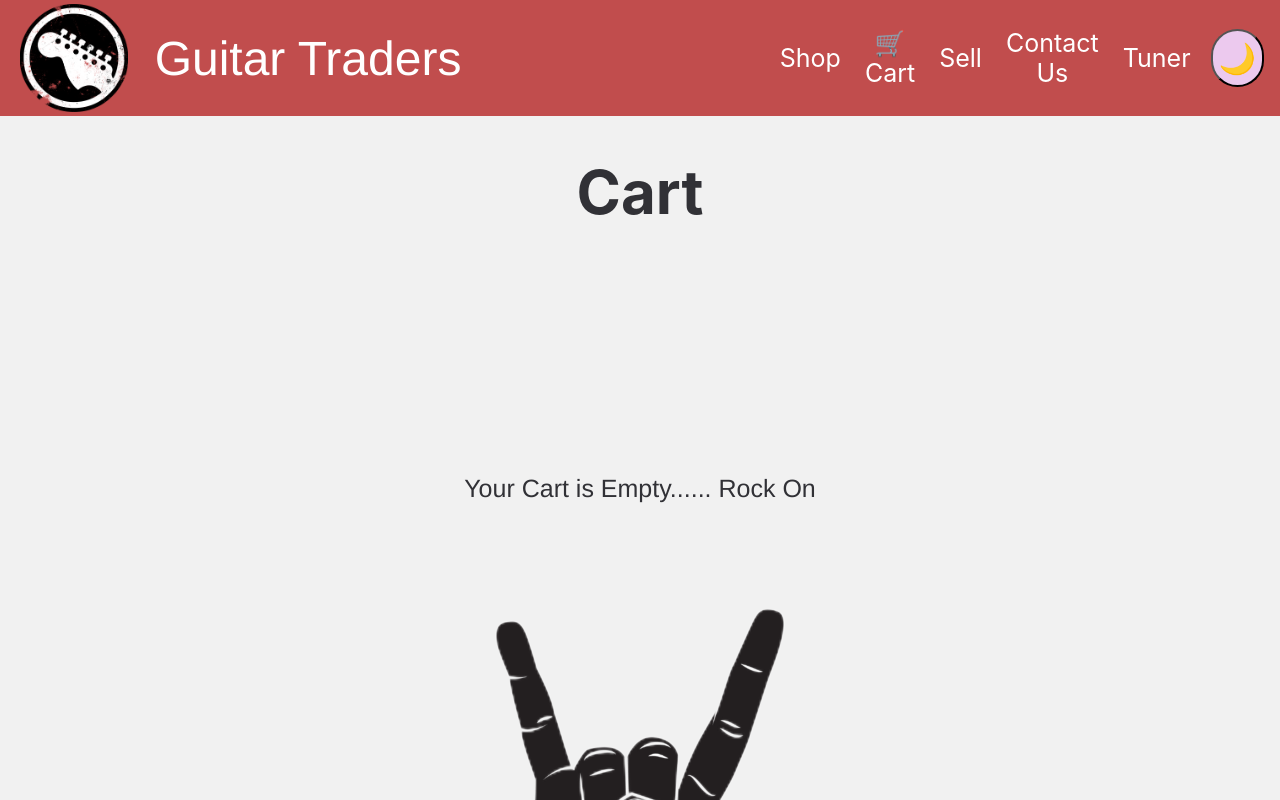
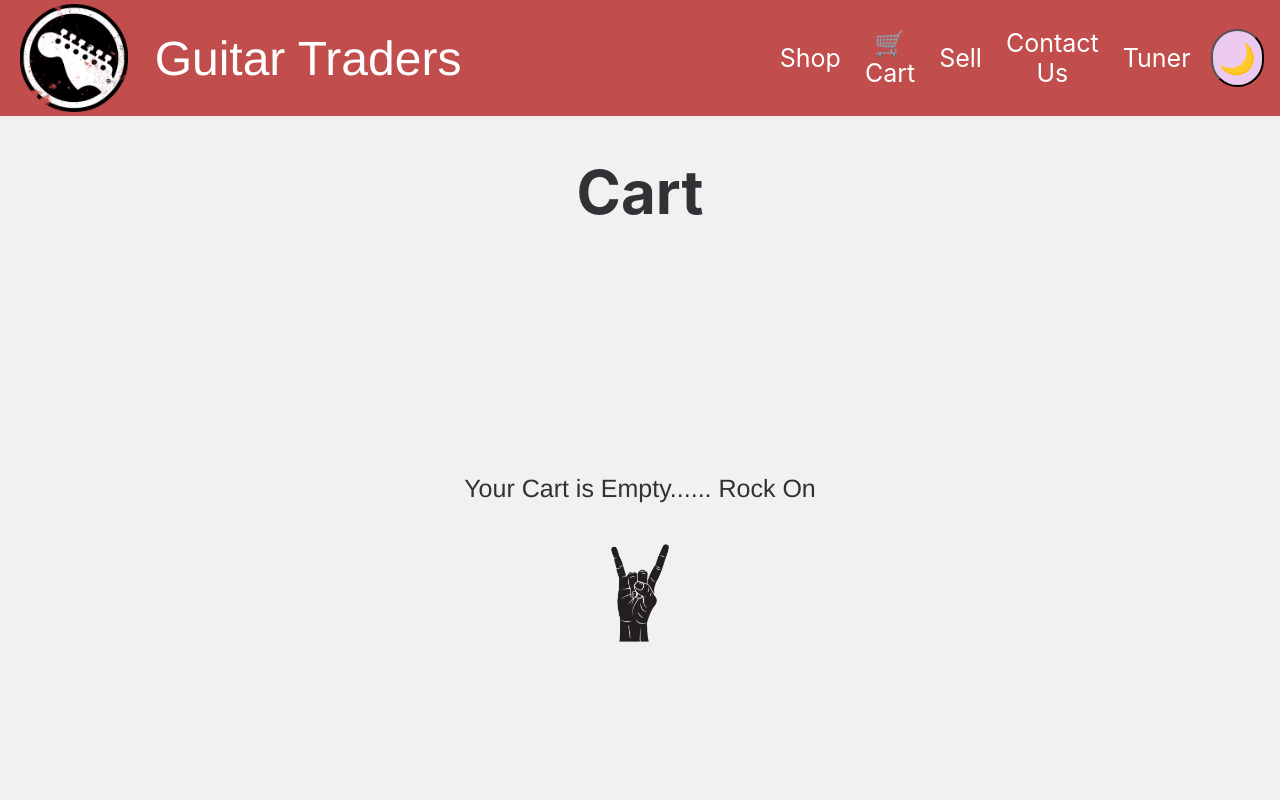
Before and after one commit to riverferguson/phase-2-project, a React (Create React App) app in the folder phase-2-project/: page /guitars/cart in a window 1280 px wide. Shown: the top 800 px of the page. Built offline with nearby package versions, Linux system fonts and the light colour scheme; data requests are answered from the project's data file.

Commit message:
update vector size to empty cart page

```diff
--- a/phase-2-project/src/components/Cart.css
+++ b/phase-2-project/src/components/Cart.css
@@ -75,6 +75,6 @@
   }
 
   .hand-vector {
-    max-width: 50%;
-    max-height: 50%;
+    max-width: 10%;
+    max-height: 10%;
   }
--- a/phase-2-project/src/components/Cart.js
+++ b/phase-2-project/src/components/Cart.js
@@ -49,7 +49,6 @@ const Cart = ({ cartItems, deleteGuitar, setCartItems }) => {
           alt="DevilHorn Hand Vector by Vecteezy: https://www.vecteezy.com/free-vector/background"
           >
           </img>
-
         </div>
       )}
       <div className="total-price">Cart Total: ${totalPrice}</div>
```
